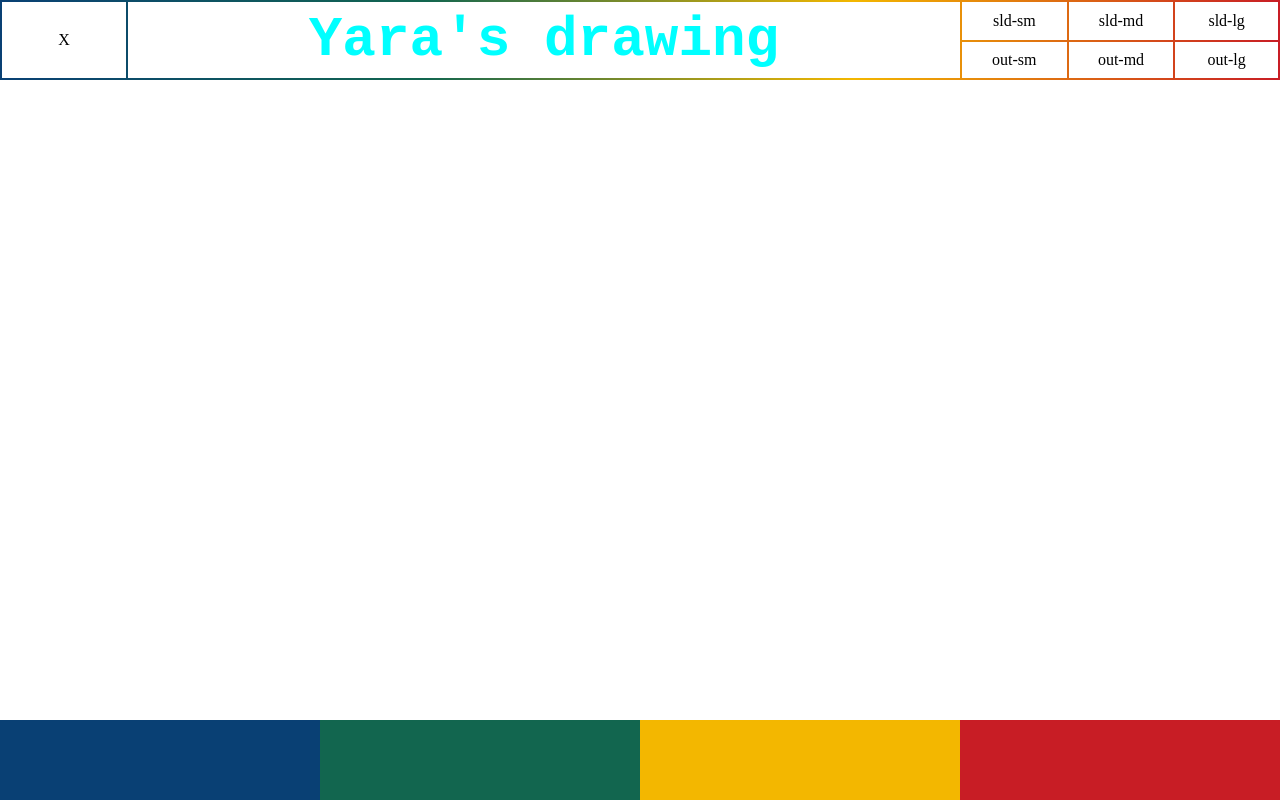
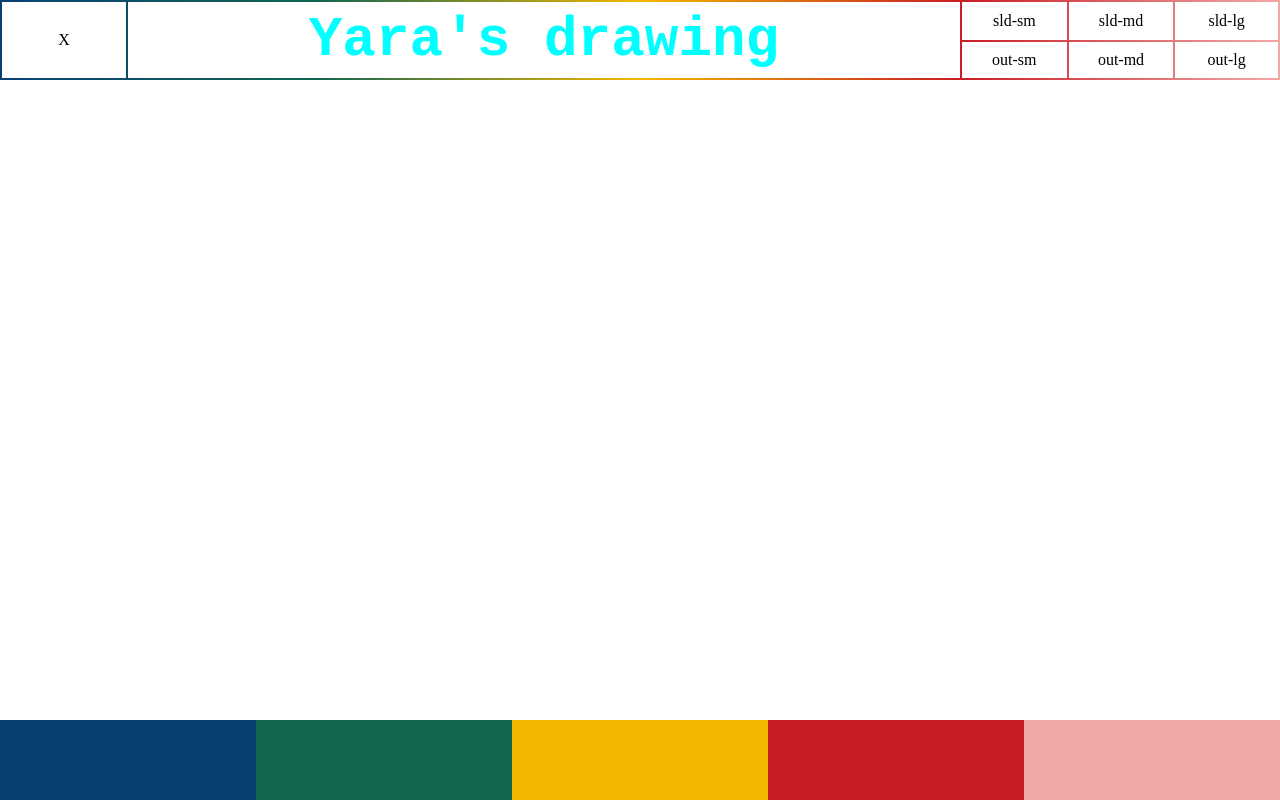
Before and after one commit to timgoalen/yaras-drawing-app, a plain HTML site: page index.html in a window 1280 px wide. Drawn offline with Linux system fonts and the light colour scheme.

Commit message:
Add extra colour to pallette

```diff
--- a/assets/css/style.css
+++ b/assets/css/style.css
@@ -15,7 +15,7 @@ header {
   height: 10vh;
   display: grid;
   grid-template-columns:  10% 65% 25%;
-  background: linear-gradient(to right, #094074, #12664F, #F3B700, #C81D25);
+  background: linear-gradient(to right, #094074, #12664F, #F3B700, #C81D25, #F1A9A7);
 }
 
 #clear-btn {
@@ -74,7 +74,7 @@ h1 {
 .underline {
   height: 1%;
   width: 100%;
-  background: linear-gradient(to right, #094074, #12664F, #F3B700, #C81D25);
+  background: linear-gradient(to right, #094074, #12664F, #F3B700, #C81D25, #F1A9A7);
   margin-top: 10vh;
 }
 
@@ -86,7 +86,7 @@ body {
 footer {
   position: fixed;
   display: grid;
-  grid-template-columns: repeat(4, 1fr);
+  grid-template-columns: repeat(5, 1fr);
   width: 100%;
   height: 10vh;
   bottom: 0;
@@ -110,6 +110,10 @@ footer {
   background-color: #C81D25;
 }
 
+.colour-box:nth-child(5) {
+  background-color: #F1A9A7;
+}
+
 .colour-box-clicked {
   border: 2px solid aqua;
 }
--- a/index.html
+++ b/index.html
@@ -40,6 +40,8 @@
         <div class="colour-box" data-colour="#12664F"></div>
         <div class="colour-box" data-colour="#F3B700"></div>
         <div class="colour-box" data-colour="#C81D25"></div>
+        <!-- <div class="colour-box" data-colour="#EC8583"></div> -->
+        <div class="colour-box" data-colour="#F1A9A7"></div>
     </footer>
 
     <script src="assets/js/script.js"></script>
```
